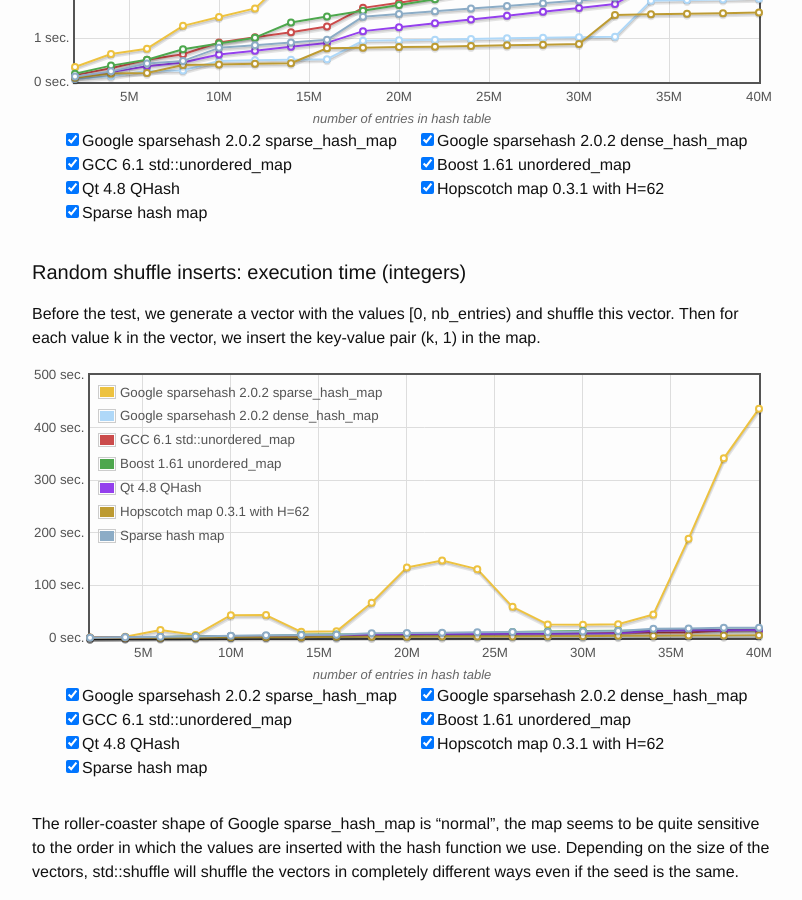
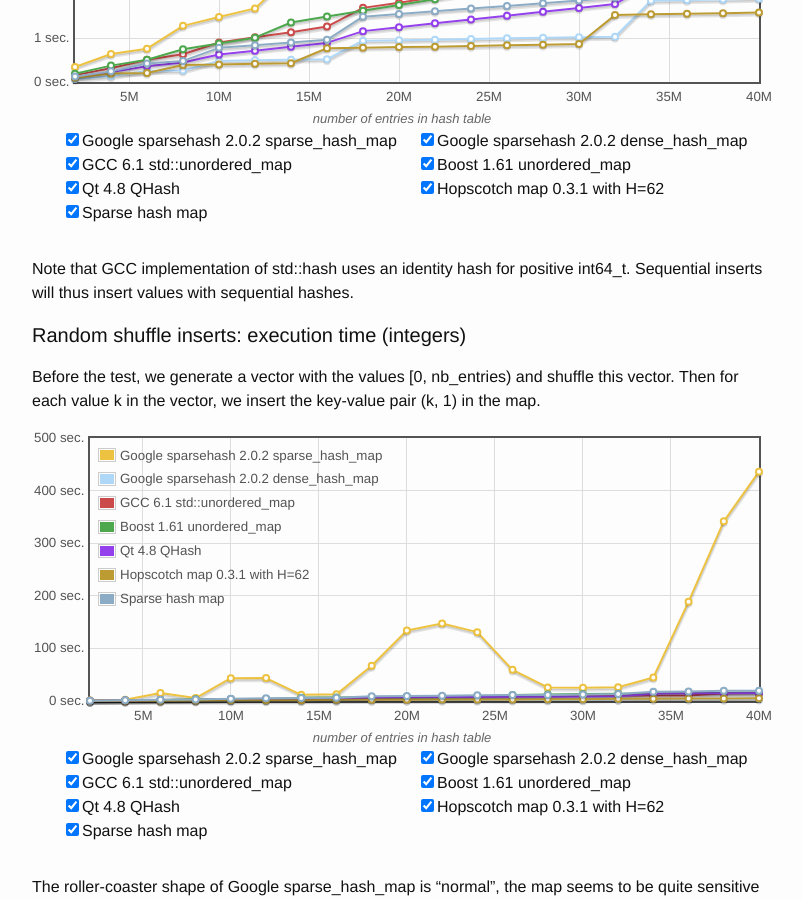
Before and after one commit to Tessil/tessil.github.io, a Jekyll site: the page built from _posts/2016-08-29-benchmark-hopscotch-map.md, in a window 1280 px wide and 900 px high, scrolled down 1432 px. Shown: the whole window, without its empty margins (238-1040 px from the left). Built offline with Jekyll 4.4.1, drawn with Linux system fonts in a browser that asks for light colours; comment, search, counter and statistics services are not loaded.

Commit message:
Add infos on std::hash.

```diff
--- a/_posts/2016-08-29-benchmark-hopscotch-map.md
+++ b/_posts/2016-08-29-benchmark-hopscotch-map.md
@@ -224,7 +224,7 @@ For each key k in [0, nb_entries), we insert the key-value pair (k, 1) in the ma
 <ul class="choices" id="sequential-runtime-choices"></ul>
 <div class="chart-after-space"></div>
 
-
+Note that GCC implementation of std::hash<int64_t> uses an identity hash for positive int64_t. Sequential inserts will thus insert values with sequential hashes.
 
 
 <h4>Random shuffle inserts: execution time (integers)</h4>
```
